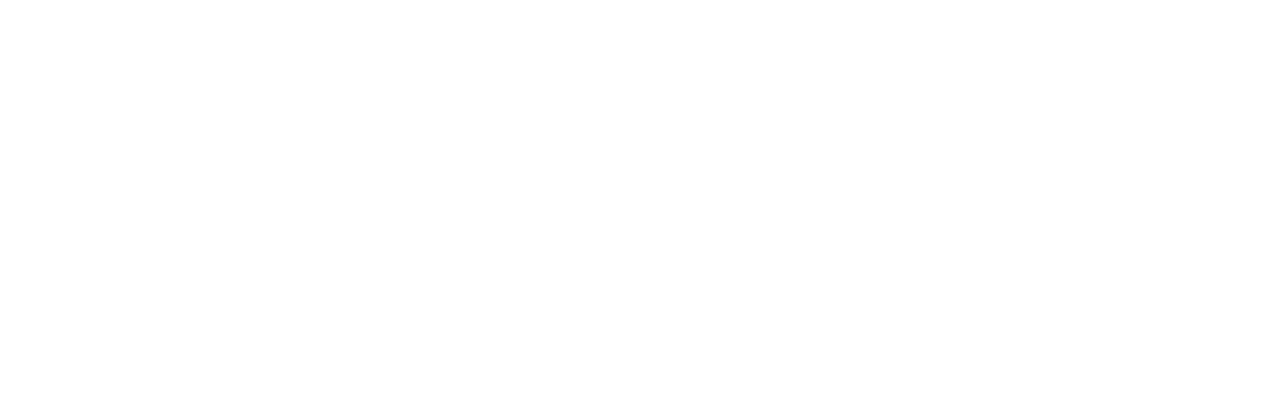
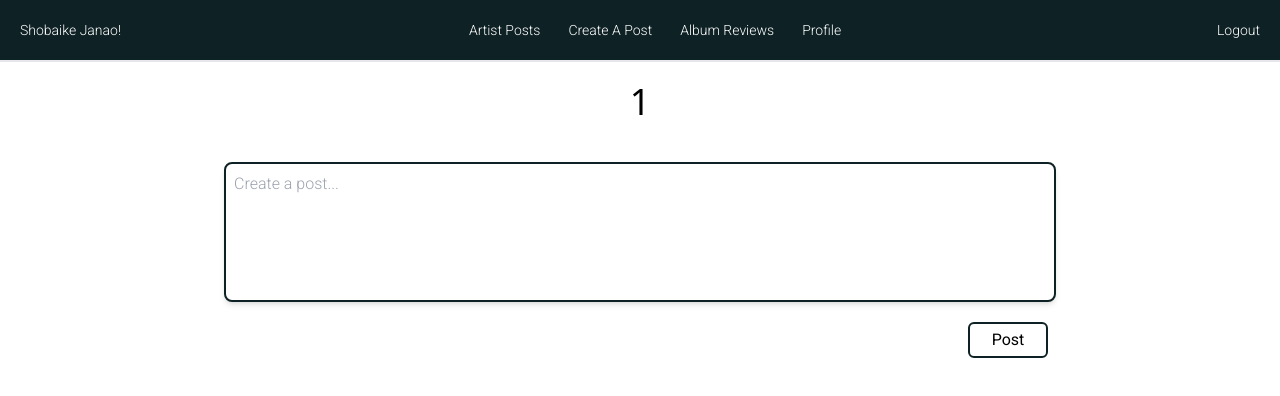
Before and after one commit to Raahim-Rubaiyat-Teertho/shobaike-janao-music-promo-website, a React (Vite) app in the folder frontend/: page /audience/1 in a window 1280 px wide. Before the commit this address had no page. Shown: the top 396 px of the page. Built offline with nearby package versions, Linux system fonts and the light colour scheme.

Commit message:
audience profile frontend

```diff
--- a/frontend/src/components/Navbar.jsx
+++ b/frontend/src/components/Navbar.jsx
@@ -4,14 +4,14 @@
     return (
         <>
             <div className="flex justify-between p-5 bg-text-shade text-white text-sm font-robot font-light border-b-2">
-                <div className="logo">Logo</div>
+                <div className="logo">Shobaike Janao!</div>
                 <div className="navigate flex justify-around">
                     <div className="posts mr-7 hover:text-base ease-in-out duration-300"><button><Link to={`#`}>Artist Posts</Link></button></div>
                     <div className="create mr-7 hover:text-base ease-in-out duration-300"><button><Link to={`#`}>Create A Post</Link></button></div>
                     <div className="album-reviews mr-7 hover:text-base ease-in-out duration-300"><button><Link to={`#`}>Album Reviews</Link></button></div>
                     <div className="profile mr-7 hover:text-base ease-in-out duration-300"><button><Link to={`/${props.type}/${username}`}>Profile</Link></button></div>
                 </div>
-                <div className="logout hover:text-base ease-in-out duration-300"><button><Link to={`#`}>Logout</Link></button></div>
+                <div className="logout"><button><Link to={`#`}>Logout</Link></button></div>
             </div>
         </>
     )
--- a/frontend/src/pages/Profile Pages/ArtistProfile.jsx
+++ b/frontend/src/pages/Profile Pages/ArtistProfile.jsx
@@ -10,7 +10,7 @@
         <div className="">
             <Navbar type = {'artist'} name = {{username}}/>
             <div className="mt-5 mx-32">
-                <h1 className="mt-5font-robot font-light text-4xl">{username}</h1>
+                <h1 className="mt-5font-robot font-light text-4xl text-center">{username}</h1>
                 <CreatePost />
             </div>
         </div>
--- a/frontend/src/pages/Profile Pages/AudienceProfile.jsx
+++ b/frontend/src/pages/Profile Pages/AudienceProfile.jsx
@@ -1,3 +1,18 @@
+import { useParams } from "react-router"
+import Navbar from "../../components/Navbar";
+import CreatePost from "../../components/CreatePost";
+
 export default function AudienceProfile () {
-    document.title = "Profile"
+    document.title = "Profile";
+    const {username} = useParams();
+
+    return (
+        <div className="">
+            <Navbar type = {'audience'} name = {{username}}/>
+            <div className="mt-5 mx-32">
+                <h1 className="mt-5font-robot font-light text-4xl text-center">{username}</h1>
+                <CreatePost />
+            </div>
+        </div>
+    )
 }
```
